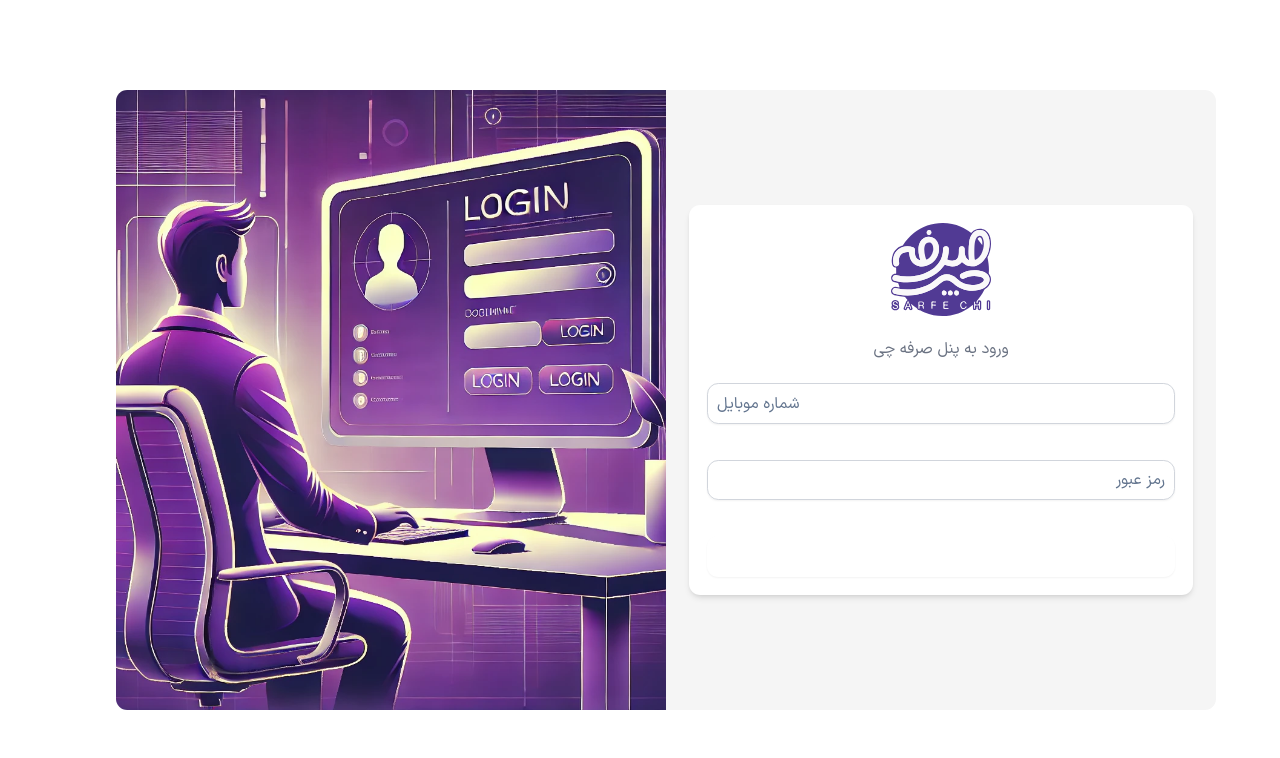
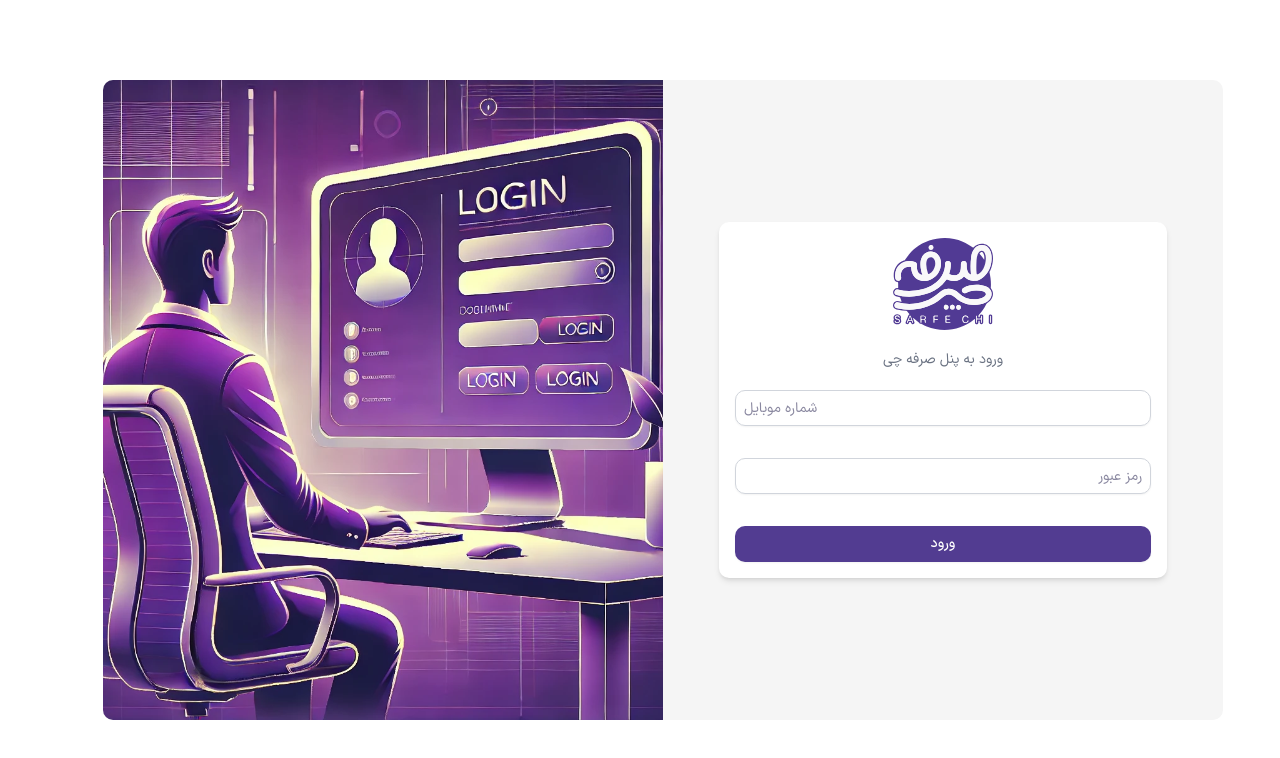
Before and after one commit to Arian8Ultra/sarfechi-panel, a Next.js app: page /login in a window 1280 px wide. Shown: the top 758 px of the page. Built offline with nearby package versions, Linux system fonts and the light colour scheme; no server answers.

Commit message:
Enhance global styles with new color variables and animations; integrate Toaster component for notifications

```diff
--- a/app/globals.css
+++ b/app/globals.css
@@ -1,4 +1,5 @@
-@import url(../assets//Webfonts/fontiran.css); /* لینک فایلی که وظیفه بارگذاری فونت ها را برعهده دارد */
+@import url(../assets//Webfonts/fontiran.css);
+/* لینک فایلی که وظیفه بارگذاری فونت ها را برعهده دارد */
 @import "tailwindcss";
 
 @plugin "tailwindcss-animate";
@@ -39,6 +40,12 @@
   --color-popover-foreground: var(--popover-foreground);
   --color-popover: var(--popover);
   --color-card-foreground: var(--card-foreground);
+  --color-success-foreground: var(--success-foreground);
+  --color-success: var(--success);
+  --color-warning-foreground: var(--warning-foreground);
+  --color-warning: var(--warning);
+  --color-error-foreground: var(--error-foreground);
+  --color-error: var(--error);
   --color-card: var(--card);
   --radius-sm: calc(var(--radius) - 4px);
   --radius-md: calc(var(--radius) - 2px);
@@ -46,96 +53,222 @@
   --radius-xl: calc(var(--radius) + 4px);
 }
 
+@theme {
+  --color-primary-100: #e7e0fc;
+  --color-primary-200: #d0c1fa;
+  --color-primary-300: #b8a2f7;
+  --color-primary-400: #a183f5;
+  --color-primary-500: #8964f2;
+  --color-primary-600: #6e50c2;
+  --color-primary-700: #523c91;
+  --color-primary-800: #372861;
+  --color-primary-900: #1b1430;
+  --color-primary: #6A0DAD;
+  --color-gold-100: #fef9c3;
+  --color-gold-200: #fef08a;
+  --color-gold-300: #fde047;
+  --color-gold-400: #facc15;
+  --color-gold-500: #eab308;
+  --color-gold-600: #ca8a04;
+  --color-gold-700: #a16207;
+  --color-gold-800: #854d0e;
+  --color-gold-900: #713f12;
+  --color-gold: #FBBF24;
+
+  --animate-accordion-down: {
+    transform: translateY(0);
+  }
+
+  --animate-accordion-up: {
+    transform: translateY(-100%);
+  }
+
+  @keyframes accordion-down {
+    from: {
+      height: "0"
+    }
+
+    to: {
+      height: "var(--radix-accordion-content-height)"
+    }
+  }
+
+  @keyframes accordion-up {
+    from: {
+      height: "var(--radix-accordion-content-height)"
+    }
+    to: {
+      height: "0"
+    }
+  }
+}
+
 :root {
-  --background: oklch(1 0 0);
-  --foreground: oklch(0.129 0.042 264.695);
-  --card: oklch(1 0 0);
-  --card-foreground: oklch(0.129 0.042 264.695);
-  --popover: oklch(1 0 0);
-  --popover-foreground: oklch(0.129 0.042 264.695);
-  --primary: oklch(0.54 0.25 293);
-  --primary-foreground: oklch(0.89 0.05 293);
-  --secondary: oklch(0.968 0.007 247.896);
-  --secondary-foreground: oklch(0.208 0.042 265.755);
-  --muted: oklch(0.968 0.007 247.896);
-  --muted-foreground: oklch(0.554 0.046 257.417);
-  --accent: oklch(0.968 0.007 247.896);
-  --accent-foreground: oklch(0.208 0.042 265.755);
-  --destructive: oklch(0.577 0.245 27.325);
-  --destructive-foreground: oklch(0.577 0.245 27.325);
-  --border: oklch(0.929 0.013 255.508);
-  --input: oklch(0.929 0.013 255.508);
-  --ring: oklch(0.704 0.04 256.788);
-  --chart-1: oklch(0.646 0.222 41.116);
-  --chart-2: oklch(0.6 0.118 184.704);
-  --chart-3: oklch(0.398 0.07 227.392);
-  --chart-4: oklch(0.828 0.189 84.429);
-  --chart-5: oklch(0.769 0.188 70.08);
+  --background: #ffffff;
+  /* oklch(1 0 0) */
+  --foreground: #1c1b24;
+  /* oklch(0.129 0.042 264.695) */
+  --card: #ffffff;
+  /* oklch(1 0 0) */
+  --card-foreground: #1c1b24;
+  /* oklch(0.129 0.042 264.695) */
+  --popover: #ffffff;
+  /* oklch(1 0 0) */
+  --popover-foreground: #1c1b24;
+  /* oklch(0.129 0.042 264.695) */
+  --primary: #523c91;
+  /* oklch(0.54 0.25 293) */
+  --primary-foreground: #f4f0ff;
+  /* oklch(0.89 0.05 293) */
+  --secondary: #FBBF24;
+  /* oklch(0.968 0.007 247.896) */
+  --secondary-foreground: #1c1b24;
+  /* oklch(0.208 0.042 265.755) */
+  --muted: #fbfbff;
+  /* oklch(0.968 0.007 247.896) */
+  --muted-foreground: #8a88a0;
+  /* oklch(0.554 0.046 257.417) */
+  --accent: #fbfbff;
+  /* oklch(0.968 0.007 247.896) */
+  --accent-foreground: #1c1b24;
+  /* oklch(0.208 0.042 265.755) */
+  --destructive: #d05b5b;
+  /* oklch(0.577 0.245 27.325) */
+  --destructive-foreground: #d05b5b;
+  /* oklch(0.577 0.245 27.325) */
+  --border: #e0e0e0;
+  /* oklch(0.929 0.013 255.508) */
+  --input: #e0e0e0;
+  /* oklch(0.929 0.013 255.508) */
+  --ring: #b0b0b0;
+  /* oklch(0.704 0.04 256.788) */
+  --chart-1: #d8a100;
+  /* oklch(0.646 0.222 41.116) */
+  --chart-2: #79bedb;
+  /* oklch(0.6 0.118 184.704) */
+  --chart-3: #6b8ba7;
+  /* oklch(0.398 0.07 227.392) */
+  --chart-4: #e6d867;
+  /* oklch(0.828 0.189 84.429) */
+  --chart-5: #d4c45b;
+  /* oklch(0.769 0.188 70.08) */
   --radius: 0.625rem;
-  --sidebar: oklch(0.984 0.003 247.858);
-  --sidebar-foreground: oklch(0.129 0.042 264.695);
-  --sidebar-primary: oklch(0.208 0.042 265.755);
-  --sidebar-primary-foreground: oklch(0.984 0.003 247.858);
-  --sidebar-accent: oklch(0.968 0.007 247.896);
-  --sidebar-accent-foreground: oklch(0.208 0.042 265.755);
-  --sidebar-border: oklch(0.929 0.013 255.508);
-  --sidebar-ring: oklch(0.704 0.04 256.788);
-
-  font-size: 18px;
-
+  --sidebar: #fafafa;
+  /* oklch(0.984 0.003 247.858) */
+  --sidebar-foreground: #1c1b24;
+  /* oklch(0.129 0.042 264.695) */
+  --sidebar-primary: #2a2733;
+  /* oklch(0.208 0.042 265.755) */
+  --sidebar-primary-foreground: #fafafa;
+  /* oklch(0.984 0.003 247.858) */
+  --sidebar-accent: #fbfbff;
+  /* oklch(0.968 0.007 247.896) */
+  --sidebar-accent-foreground: #2a2733;
+  /* oklch(0.208 0.042 265.755) */
+  --sidebar-border: #e0e0e0;
+  /* oklch(0.929 0.013 255.508) */
+  --sidebar-ring: #b0b0b0;
+  /* oklch(0.704 0.04 256.788) */
+  --success: #27cf2c;
+  /* oklch(0.4 0.2 120) */
+  --success-foreground: #ffffff;
+  /* oklch(1 0 0) */
+  --warning: #f59e0b;
+  /* oklch(0.968 0.007 247.896) */
+  --warning-foreground: #1c1b24;
+  /* oklch(0.129 0.042 264.695) */
+  --error: #db4949;
+  /* oklch(0.577 0.245 27.325) */
+  --error-foreground: #ffffff;
+  /* oklch(1 0 0) */
+  --info: #3b82f6;
+  /* oklch(0.6 0.2 210) */
+  --info-foreground: #ffffff;
+  /* oklch(1 0 0) */
+  /* font-size: 18px; */
 }
 
 .dark {
-  --background: oklch(0.129 0.042 264.695);
-  --foreground: oklch(0.984 0.003 247.858);
-  --card: oklch(0.129 0.042 264.695);
-  --card-foreground: oklch(0.984 0.003 247.858);
-  --popover: oklch(0.129 0.042 264.695);
-  --popover-foreground: oklch(0.984 0.003 247.858);
-  --primary: oklch(0.54 0.25 293);
-  --primary-foreground: oklch(0.208 0.042 265.755);
-  --secondary: oklch(0.279 0.041 260.031);
-  --secondary-foreground: oklch(0.984 0.003 247.858);
-  --muted: oklch(0.279 0.041 260.031);
-  --muted-foreground: oklch(0.704 0.04 256.788);
-  --accent: oklch(0.279 0.041 260.031);
-  --accent-foreground: oklch(0.984 0.003 247.858);
-  --destructive: oklch(0.396 0.141 25.723);
-  --destructive-foreground: oklch(0.637 0.237 25.331);
-  --border: oklch(0.279 0.041 260.031);
-  --input: oklch(0.279 0.041 260.031);
-  --ring: oklch(0.446 0.043 257.281);
-  --chart-1: oklch(0.488 0.243 264.376);
-  --chart-2: oklch(0.696 0.17 162.48);
-  --chart-3: oklch(0.769 0.188 70.08);
-  --chart-4: oklch(0.627 0.265 303.9);
-  --chart-5: oklch(0.645 0.246 16.439);
-  --sidebar: oklch(0.208 0.042 265.755);
-  --sidebar-foreground: oklch(0.984 0.003 247.858);
-  --sidebar-primary: oklch(0.488 0.243 264.376);
-  --sidebar-primary-foreground: oklch(0.984 0.003 247.858);
-  --sidebar-accent: oklch(0.279 0.041 260.031);
-  --sidebar-accent-foreground: oklch(0.984 0.003 247.858);
-  --sidebar-border: oklch(0.279 0.041 260.031);
-  --sidebar-ring: oklch(0.446 0.043 257.281);
+  --background: #1c1b24;
+  /* oklch(0.129 0.042 264.695) */
+  --foreground: #fafafa;
+  /* oklch(0.984 0.003 247.858) */
+  --card: #1c1b24;
+  /* oklch(0.129 0.042 264.695) */
+  --card-foreground: #fafafa;
+  /* oklch(0.984 0.003 247.858) */
+  --popover: #1c1b24;
+  /* oklch(0.129 0.042 264.695) */
+  --popover-foreground: #fafafa;
+  /* oklch(0.984 0.003 247.858) */
+  --primary: #8c61ff;
+  /* oklch(0.54 0.25 293) */
+  --primary-foreground: #2a2733;
+  /* oklch(0.208 0.042 265.755) */
+  --secondary: #48494d;
+  /* oklch(0.279 0.041 260.031) */
+  --secondary-foreground: #fafafa;
+  /* oklch(0.984 0.003 247.858) */
+  --muted: #48494d;
+  /* oklch(0.279 0.041 260.031) */
+  --muted-foreground: #b0b0b0;
+  /* oklch(0.704 0.04 256.788) */
+  --accent: #48494d;
+  /* oklch(0.279 0.041 260.031) */
+  --accent-foreground: #fafafa;
+  /* oklch(0.984 0.003 247.858) */
+  --destructive: #a94444;
+  /* oklch(0.396 0.141 25.723) */
+  --destructive-foreground: #f2dede;
+  /* oklch(0.637 0.237 25.331) */
+  --border: #48494d;
+  /* oklch(0.279 0.041 260.031) */
+  --input: #48494d;
+  /* oklch(0.279 0.041 260.031) */
+  --ring: #8f8f8f;
+  /* oklch(0.446 0.043 257.281) */
+  --chart-1: #9a8bf7;
+  /* oklch(0.488 0.243 264.376) */
+  --chart-2: #70c4e1;
+  /* oklch(0.696 0.17 162.48) */
+  --chart-3: #d4c45b;
+  /* oklch(0.769 0.188 70.08) */
+  --chart-4: #a08cf0;
+  /* oklch(0.627 0.265 303.9) */
+  --chart-5: #b66b3f;
+  /* oklch(0.645 0.246 16.439) */
+  --sidebar: #2a2733;
+  /* oklch(0.208 0.042 265.755) */
+  --sidebar-foreground: #fafafa;
+  /* oklch(0.984 0.003 247.858) */
+  --sidebar-primary: #9a8bf7;
+  /* oklch(0.488 0.243 264.376) */
+  --sidebar-primary-foreground: #fafafa;
+  /* oklch(0.984 0.003 247.858) */
+  --sidebar-accent: #48494d;
+  /* oklch(0.279 0.041 260.031) */
+  --sidebar-accent-foreground: #fafafa;
+  /* oklch(0.984 0.003 247.858) */
+  --sidebar-border: #48494d;
+  /* oklch(0.279 0.041 260.031) */
+  --sidebar-ring: #8f8f8f;
+  /* oklch(0.446 0.043 257.281) */
 }
 
 @layer base {
   * {
     @apply border-border outline-ring/50;
   }
+
   body {
     @apply bg-background text-foreground;
   }
 }
 
-
 body {
-	font-family: IRANSansX  !important;
-	direction: rtl;
-
-	/* background-color: #cdcdcd; */
-	margin: 0;
+  font-family: IRANSansX !important;
+  direction: rtl;
+  margin: 0;
 }
 
 .ss01 {
@@ -143,3 +276,7 @@ body {
   -webkit-font-feature-settings: "ss01";
   font-feature-settings: "ss01";
 }
+
+button {
+  cursor: pointer;
+}
--- a/app/layout.tsx
+++ b/app/layout.tsx
@@ -1,6 +1,7 @@
 import "@/assets/Webfonts/style.css";
 import type { Metadata } from "next";
 import "./globals.css";
+import { Toaster } from "@/components/ui/sonner";
 
 // const geistSans = Geist({
 //   variable: "--font-geist-sans",
@@ -25,7 +26,8 @@ export default function RootLayout({
   return (
     <html lang='fa' dir='rtl'>
       <body className={`antialiased ss01 relative`}>
-            <div className='flex-[1]'>{children}</div>
+        <div className='flex-[1]'>{children}</div>
+        <Toaster />
       </body>
     </html>
   );
```
